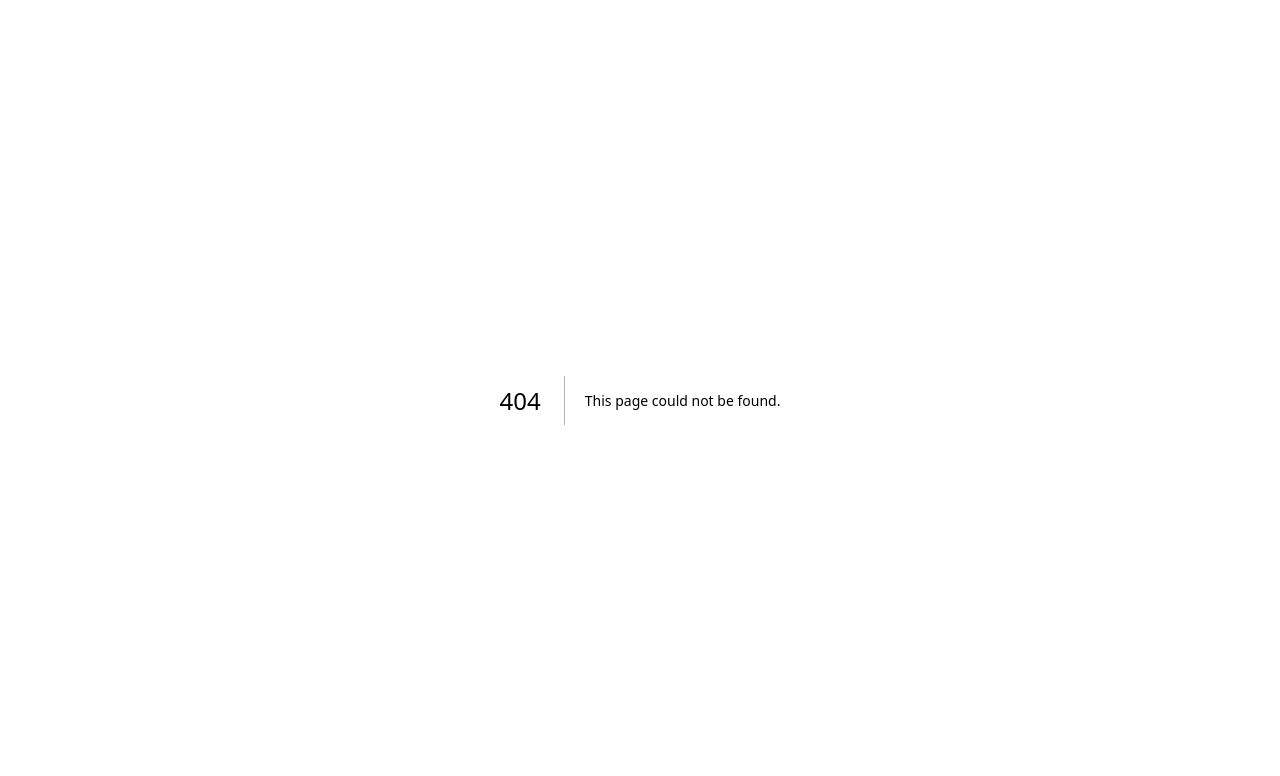
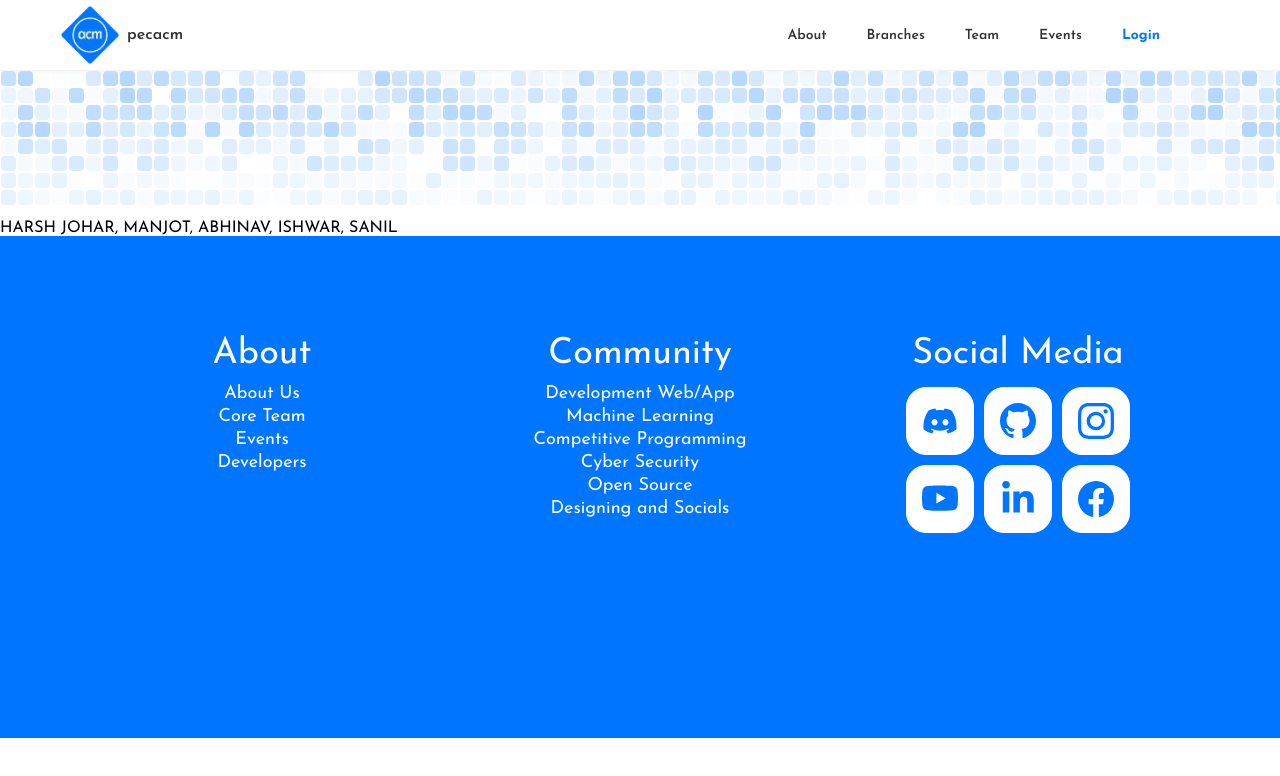
Before and after one commit to PEC-CSS/website, a Next.js app: page /developers in a window 1280 px wide. Before the commit this address had no page. Shown: the top 776 px of the page. Built offline with nearby package versions, Linux system fonts and the light colour scheme.

Commit message:
some fixes

```diff
--- a/components/common/Footer/Footer.tsx
+++ b/components/common/Footer/Footer.tsx
@@ -38,10 +38,10 @@ export default Footer;
 
 const communityLinks = [
     {
-        href: "/dev",
+        href: "/development",
         name: "Development Web/App"
     }, {
-        href: "/ml",
+        href: "/ai",
         name: "Machine Learning"
     }, {
         href: "/cp",
@@ -63,7 +63,7 @@ const aboutLinks = [
         href: "/about",
         name: "About Us"
     }, {
-        href: "/core",
+        href: "/team",
         name: "Core Team"
     }, {
         href: "/events",
--- a/pages/dev.tsx
+++ b/pages/developers.tsx
@@ -4,7 +4,7 @@ import PageLayout from '../components/layout/PageLayout'
 function dev() {
   return (
     <PageLayout title='Developer Team | ACM at PEC'>
-        HARSH JOHAR
+        HARSH JOHAR, MANJOT, ABHINAV, ISHWAR, SANIL
     </PageLayout>
   )
 }
```
